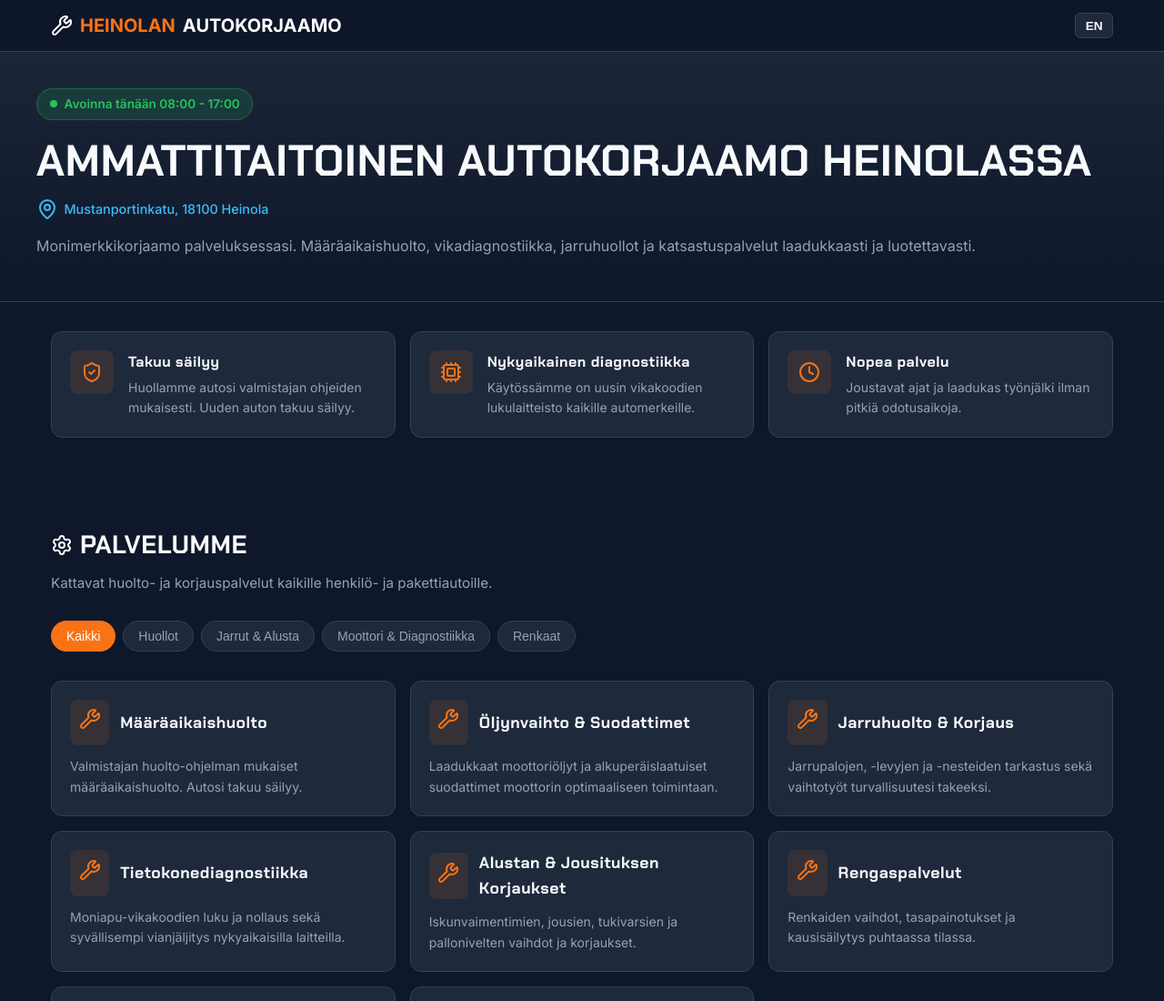
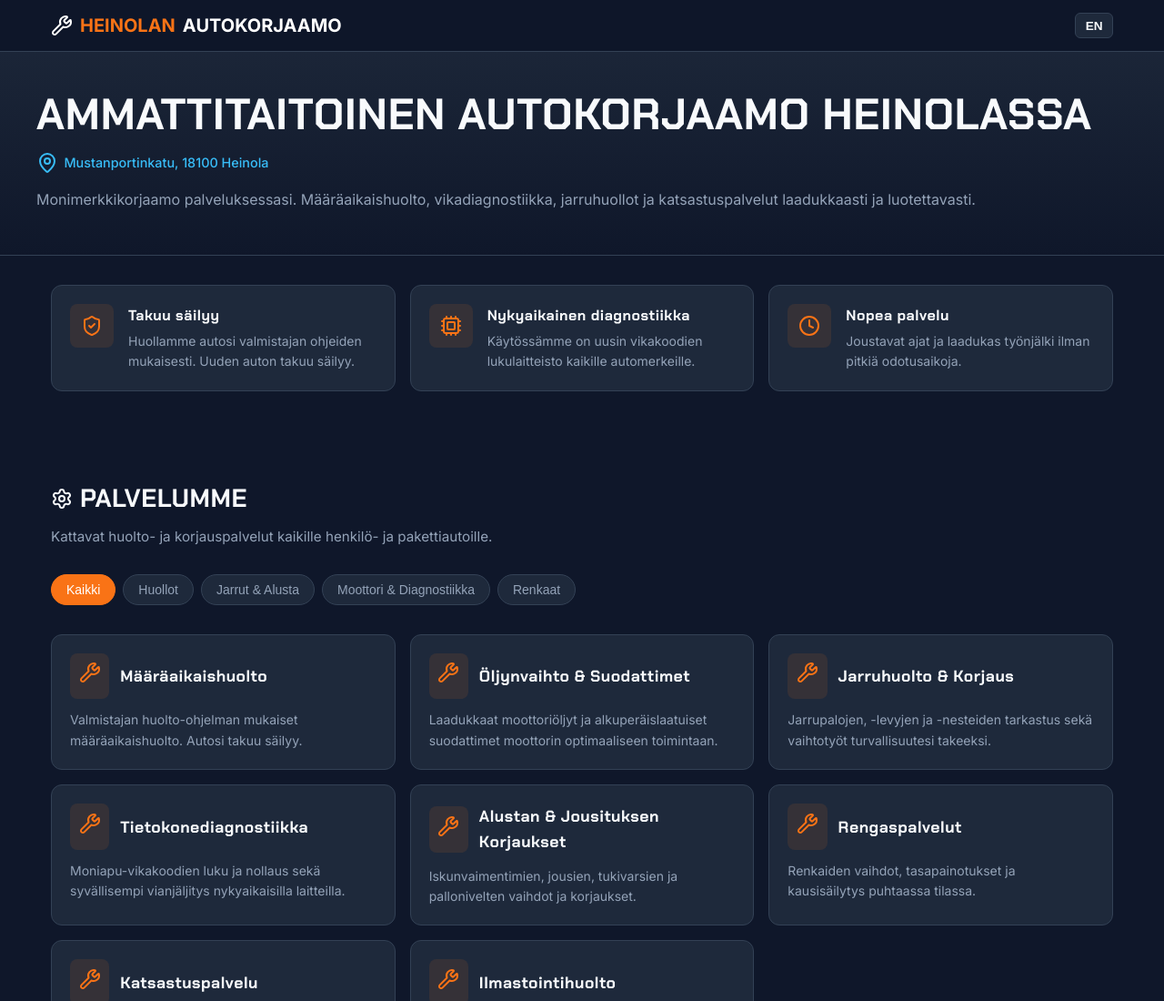
Before and after one commit to spyy/autokorjaamo, a plain HTML site: page index.html in a window 1280 px wide. Shown: the top 1100 px of the page at 91% size. Drawn offline with nearby package versions, Linux system fonts and the light colour scheme.

Commit message:
Update index.html

```diff
--- a/index.html
+++ b/index.html
@@ -124,38 +124,6 @@
       max-width: 1200px;
       margin: 0 auto;
     }
-
-    .status-badge {
-      display: inline-flex;
-      align-items: center;
-      gap: 0.5rem;
-      padding: 0.35rem 0.85rem;
-      border-radius: 9999px;
-      font-size: 0.85rem;
-      font-weight: 600;
-      margin-bottom: 1rem;
-    }
-
-    .status-badge.open {
-      background: rgba(34, 197, 94, 0.15);
-      color: var(--success);
-      border: 1px solid rgba(34, 197, 94, 0.3);
-    }
-
-    .status-badge.closed {
-      background: rgba(239, 68, 68, 0.15);
-      color: var(--danger);
-      border: 1px solid rgba(239, 68, 68, 0.3);
-    }
-
-    .status-dot {
-      width: 8px;
-      height: 8px;
-      border-radius: 50%;
-    }
-
-    .open .status-dot { background-color: var(--success); }
-    .closed .status-dot { background-color: var(--danger); }
 
     .hero h1 {
       font-size: 2rem;
@@ -467,10 +435,6 @@
   <!-- Hero Section -->
   <section class="hero">
     <div class="hero-container">
-      <div id="status-badge" class="status-badge open">
-        <span class="status-dot"></span>
-        <span id="status-text">Avoinna tänään 08:00 - 17:00</span>
-      </div>
       <h1 data-key="hero-title">Ammattitaitoinen Autokorjaamo Heinolassa</h1>
       <div class="location-tag">
         <i data-lucide="map-pin"></i> Mustanportinkatu, 18100 Heinola
@@ -767,41 +731,13 @@
         }
       });
 
-      // Update open status badge text format
-      checkOpeningStatus();
-
       // Re-render Services
       renderServices();
-    }
-
-    // Check Business Opening Hours (Mon-Fri 08:00 - 17:00)
-    function checkOpeningStatus() {
-      const now = new Date();
-      const day = now.getDay(); // 0 = Sun, 1 = Mon, ..., 6 = Sat
-      const hour = now.getHours();
-
-      const badge = document.getElementById('status-badge');
-      const text = document.getElementById('status-text');
-
-      const isOpen = (day >= 1 && day <= 5) && (hour >= 8 && hour < 17);
-
-      if (isOpen) {
-        badge.className = 'status-badge open';
-        text.textContent = currentLang === 'fi'
-          ? 'Avoinna tänään 08:00 - 17:00'
-          : 'Open today 08:00 - 17:00';
-      } else {
-        badge.className = 'status-badge closed';
-        text.textContent = currentLang === 'fi'
-          ? 'Nyt suljettu (Avoinna ma-pe 08:00 - 17:00)'
-          : 'Currently Closed (Open Mon-Fri 08:00 - 17:00)';
-      }
     }
 
     // Initialize Page
     document.addEventListener('DOMContentLoaded', () => {
       renderServices();
-      checkOpeningStatus();
       lucide.createIcons();
     });
   </script>
```
